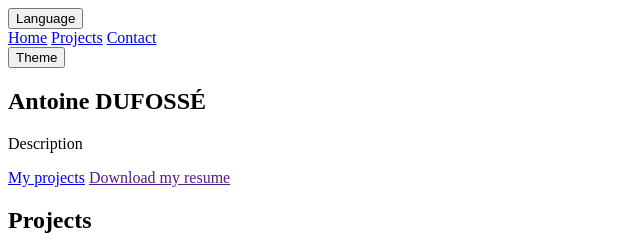
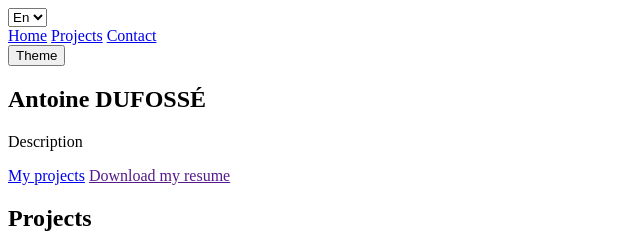
Before and after one commit to taunyo/portfolio, a plain HTML site: page src/index.html in a window 1280 px wide. Shown: the top 249 px of the page, without its empty margins (0-640 px from the left). Drawn offline with Linux system fonts and the light colour scheme.

Commit message:
fix(home-page): replacement of the method for the selected language (before : button, now : select tag)

```diff
--- a/src/index.html
+++ b/src/index.html
@@ -12,9 +12,11 @@
 
     <body>
         <header>
-            <div id="language">
-                <button>Language</button>
-            </div>
+            <label for="language"></label>
+            <select id="language">
+                <option selected="selected">En</option>
+                <option>Fr</option>
+            </select>
             <div id="section_links" class="links">
                 <a id="home_link" href="#home">Home</a>
                 <a id="projects_link" href="#projects">Projects</a>
```
